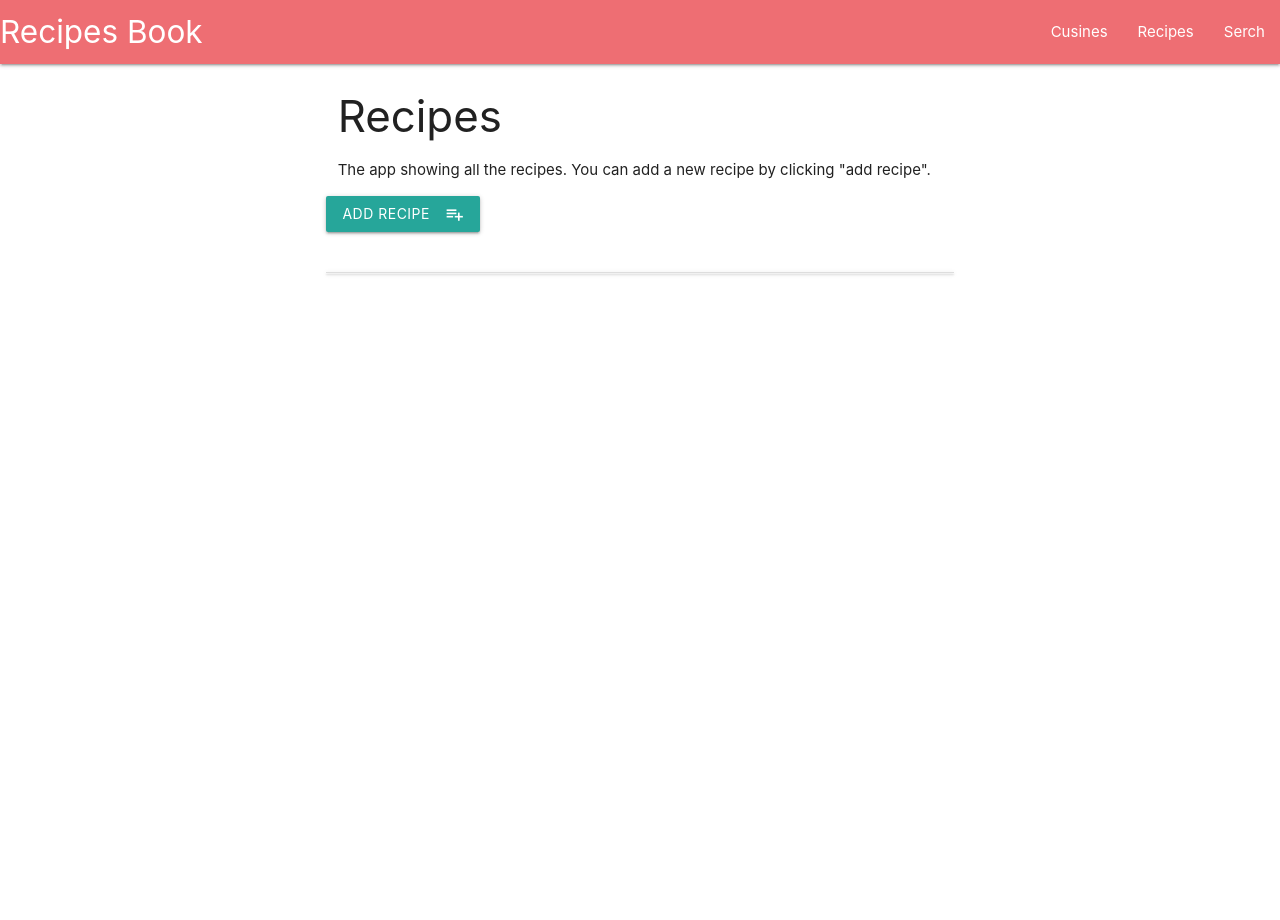
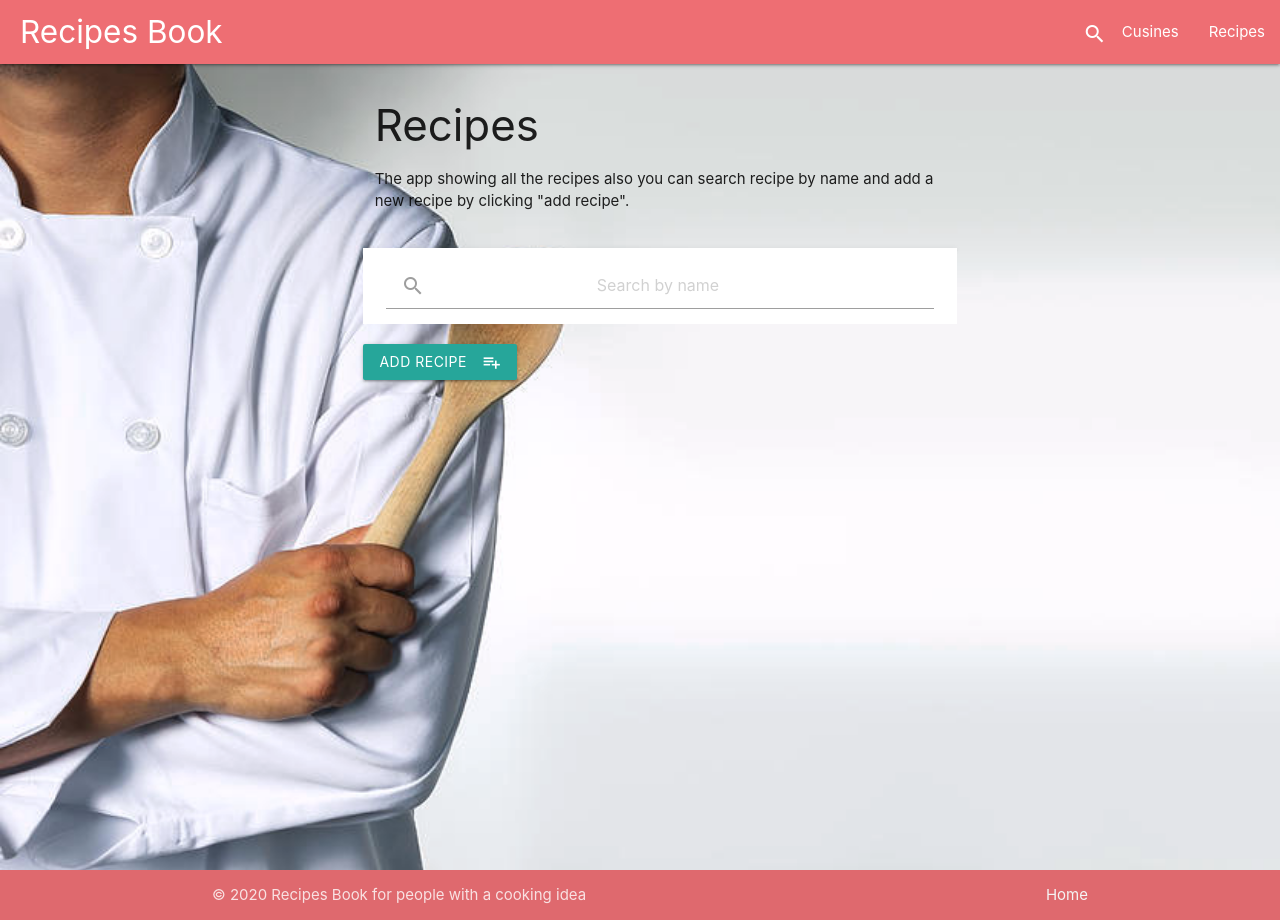
Before and after one commit to Sreniok/Recipe_Ideas, a Flask app: page /get_recipe in a window 1280 px wide. Run offline with Flask 2, Linux system fonts and the light colour scheme; data that the repository does not hold is empty; some libraries are stand-ins or nearby versions.

Commit message:
styling css

```diff
--- a/app.py
+++ b/app.py
@@ -1,6 +1,6 @@
 import os
-from flask import Flask, render_template, redirect, request, url_for
-from flask_pymongo import PyMongo
+from flask import Flask, render_template, redirect, request, url_for, flash
+from flask_pymongo import PyMongo, pymongo
 from bson.objectid import ObjectId
 
 app = Flask(__name__)
@@ -10,14 +10,10 @@ app.config['MONGO_URI'] = 'mongodb+srv://Luca:sreniawski85@myfirstcluster0-3nxsy
 
 mongo = PyMongo(app)
 
-# Get cusine from mongoDB
-@app.route('/')
-@app.route('/get_cuisine')
-def get_cuisine():
-    return render_template("cuisine.html", cuisine=mongo.db.cuisine.find())
-
+db_query = mongo.db.recipe
 
 # Get recipe from MongoDB
+app.route('/')
 @app.route('/get_recipe')
 def get_recipe():
     return render_template("recipes.html", recipe=mongo.db.recipe.find())
@@ -68,10 +64,22 @@ def delete_recipe(recipe_id):
     mongo.db.recipe.remove({'_id': ObjectId(recipe_id)})
     return redirect(url_for('get_recipe'))
 
+# Get cusine from mongoDB
+@app.route('/get_cuisine')
+def get_cuisine():
+    return render_template("cuisine.html", cuisine=mongo.db.cuisine.find())
+
+@app.route('/cusine/<cuisine_id>')
+def cusine(cuisine_id):
+    cuisine=mongo.db.cuisine.find({'_id': ObjectId(cuisine_id)})
+    recipe=mongo.db.recipe.find()
+    return render_template('found_recipes.html',recipe = recipe, cuisine = cuisine)
+
 # User can add cusine
 @app.route('/add_cusine')
 def add_cusine():
     return render_template('add_cusine.html', cuisine=mongo.db.cuisine.find())
+
 # Insert cuisine to MongoDB
 @app.route('/insert_cusine', methods=['POST'])
 def insert_cusine():
@@ -103,10 +111,36 @@ def delete_cuisine(cuisine_id):
     mongo.db.cuisine.remove({'_id': ObjectId(cuisine_id)})
     return redirect(url_for('get_cuisine'))
 
+# Search for recipes will preload options for cuisines
+@app.route('/search_recipe')
+def search_recipe():
+    the_recipe = mongo.db.recipe.find()
+    all_cuisine = mongo.db.cuisine.find()
+    return render_template("search_recipe.html", cuisine=all_cuisine, recipe=the_recipe)
 
+# search recipes
+@app.route('/search_by_name', methods=['GET', 'POST'])
+def search_by_name():
+    search_term = []
+    if request.method == 'POST':
+        search_term = request.form['recipe_name']
+    return render_template('found_recipes.html', recipe=mongo.db.recipe.find_one({'$text': {'$search': search_term }}))
 
+# search cuisines
+@app.route('/search_cuisine/<cuisine_id>')
+def search_cuisine(cuisine_id):
+    recipes = mongo.db.recipe.find.find({'cuisine_name' : cuisine_id})
+    if recipes.count() == 0:
+        return render_template("search_recipe.html")
+    return render_template("found_cuisines.html", recipes=recipes)
 
-
+# search recipes
+@app.route('/search_by_ingredients', methods=['GET', 'POST'])
+def search_by_ingredients():
+    search_term = []
+    if request.method == 'POST':
+        search_term = request.form['ingredients']
+    return render_template('found_ingredients.html', recipe=mongo.db.recipe.find_one({'$text': {'$search': search_term }}))
 
 if __name__ == '__main__':
     app.run(host=os.environ.get('IP'),
--- a/static/css/style.css
+++ b/static/css/style.css
@@ -1,4 +1,16 @@
-.btn_style{
+#search_cont {
+    background-color: white;
+    padding-top: 20px;
+    text-align: center;
+}
+
+#recipe {
+    background-color: white;
+}
+.container {
+    padding-left: 20px;
+}
+.btn_style {
     margin-top: 10px;
     margin: 0 auto !important;
     height: 25px !important;
@@ -6,3 +18,58 @@
     padding: 0 10px !important;
     font-size: 10px !important;
 }
+
+.btn_style_desc {
+    margin-top: 20px;
+    position: absolute;
+    top: 50%;
+}
+
+.wrapper {
+    text-align: center;
+}
+
+body {
+    display: flex;
+    min-height: 100vh;
+    flex-direction: column;
+    background: url(/static/images/cook.jpg);
+    background-size: cover;
+    background-repeat: no-repeat;
+    background-attachment: fixed;
+}
+
+.collapsible-body{
+    background-color: #f7f5f8;
+}
+
+
+main {
+    flex: 1 0 auto;
+}
+
+.page-footer {
+    padding-top: 0px !important;
+}
+
+.serch-base {
+    margin-top: 22px;
+    padding-right: 0px;
+}
+
+.brand-logo {
+    padding-left: 20px !important;
+}
+
+.search-icon {
+    background: rgb(35, 152, 136);
+    color: white;
+}
+
+.sidenav li>a>i {
+    margin: 0 5px 0 0 !important;
+}
+
+#search {
+    padding-left: 0px;
+}
--- a/templates/base.html
+++ b/templates/base.html
@@ -9,31 +9,40 @@
 
 <body>
     <header>
-        <nav>
+        <nav class="col s4">
             <div class="nav-wrapper">
-                <a href="{{url_for('get_cuisine')}}" class="brand-logo">Recipes Book</a>
-                <a href="#" data-target="mobile-demo" class="sidenav-trigger"><i class="material-icons">menu</i></a>
+                <a href="{{url_for('get_recipe')}}" class="brand-logo">Recipes Book</a>
+                <a href="{{url_for('get_recipe')}}" data-target="mobile-demo" class="sidenav-trigger"><i
+                        class="material-icons">menu</i></a>
                 <ul class="right hide-on-med-and-down">
+                    <li><a href="{{url_for('search_recipe')}}" class="material-icons serch-base">search</a></li>
                     <li><a href="{{url_for('get_cuisine')}}">Cusines</a></li>
                     <li><a href="{{url_for('get_recipe')}}">Recipes</a></li>
-                    <li><a href="#">Serch</a></li>
                 </ul>
                 <ul class="sidenav" id="mobile-demo">
-                    <li><a href="{{url_for('get_cuisine')}}">Cusines</a></li>
-                    <li><a href="{{url_for('get_recipe')}}">Recipes</a></li>
-                    <li><a href="#">Serch</a></li>
+                    <li><a href="{{url_for('get_cuisine')}}">Cusines<i class="material-icons">flag</i></a></li>
+                    <li><a href="{{url_for('get_recipe')}}">Recipes<i class="material-icons">subject</i></a></li>
+                    <li><a href="{{url_for('search_recipe')}}">Search<i class="material-icons">search</i></a></li>
                 </ul>
             </div>
         </nav>
         </div>
         </nav>
     </header>
-
-
-    <div class="container">
-        {% block content %}
-        {% endblock %}
-    </div>
+    <main>
+        <div class="container">
+            {% block content %}
+            {% endblock %}
+        </div>
+    </main>
+    <footer class="page-footer">
+        <div class="footer-copyright">
+            <div class="container">
+                © 2020 Recipes Book for people with a cooking idea
+                <a class="grey-text text-lighten-4 right" href="{{url_for('get_cuisine')}}">Home</a>
+            </div>
+        </div>
+    </footer>
     <script src="https://cdnjs.cloudflare.com/ajax/libs/jquery/3.4.1/jquery.min.js"></script>
     <script src="https://cdnjs.cloudflare.com/ajax/libs/materialize/1.0.0/js/materialize.min.js"></script>
     <script type="text/javascript">
--- a/templates/cuisine.html
+++ b/templates/cuisine.html
@@ -4,7 +4,7 @@
 
     <div class="row">
         <div class="col s12">
-            <h3>Recipes</h3>
+            <h3>Cuisine</h3>
             <div class="introduction">
                 <p>The application shows all cuisines along with the description after collapsing. You can also add new
                     cuisine by clicking "ADD CUISINE".</p>
@@ -22,7 +22,7 @@
         {% for cuisine in cuisine %}
         <li>
             <div class="collapsible-header"><i class="material-icons">expand_more</i>
-                <a href="{{ url_for('get_recipe')}}"><strong>{{cuisine.cuisine_name}}</strong></a>
+                <a href="{{ url_for('get_recipe', cuisine_id= cuisine._id)}}"><strong>{{cuisine.cuisine_name}}</strong></a>
             </div>
             <div class="collapsible-body">
                 <span>{{cuisine.cuisine_description}}</span>
--- a/templates/recipe_description.html
+++ b/templates/recipe_description.html
@@ -30,13 +30,13 @@
         <h5>Method</h5>
         <div class="col s12">{{recip.method}}</div>
     </div>
-    <div class="row id=buttons">
+    <div class="row wrapper">
         <div class="col s6">
-            <a href="{{url_for('edit_recipe', recipe_id = recip._id)}}" class="waves-effect waves-light btn btn_small blue">Edit Recipe
+            <a href="{{url_for('edit_recipe', recipe_id = recip._id)}}" class="waves-effect waves-light btn btn_small btn_style_desc blue">Edit Recipe
                 <i class="material-icons right">edit</i></a>
         </div>
         <div class="col s6">
-            <a href="{{url_for('delete_recipe', recipe_id = recip._id)}}" class="waves-effect waves-light btn btn_small red">Delete Recipe
+            <a href="{{url_for('delete_recipe', recipe_id = recip._id)}}" class="waves-effect waves-light btn btn_small btn_style_desc red">Delete Recipe
                 <i class="material-icons right">delete_forever</i>
             </a>
         </div>
--- a/templates/recipes.html
+++ b/templates/recipes.html
@@ -1,37 +1,44 @@
 {% extends 'base.html' %}
 {% block content %}
 <div class="container">
-
     <div class="row">
         <div class="col s12">
             <h3>Recipes</h3>
             <div class="introduction">
-                <p>The app showing all the recipes. You can add a new recipe by clicking "add recipe". </p>
+                <p>The app showing all the recipes also you can search recipe by name and add a new recipe by clicking
+                    "add recipe". </p>
             </div>
-            <div class="row">
-                <a href="{{url_for('add_recipe')}}" class="waves-effect waves-light btn btn_small">Add Recipe
-                    <i class="material-icons right">playlist_add</i>
-                </a>
-            </div>
-
         </div>
     </div>
 
+    <div class="row">
+        <div class="col s12" id="recipe">
+            <form action="{{url_for('search_by_name')}}" method="POST" class="col s12">
+                <div class="input-field">
+                    <input placeholder="Search by name" name="recipe_name" type="search" style="text-align: center;">
+                    <label class="label-icon" for="search"><i class="material-icons"
+                            style="padding-top: 11px;">search</i></label>
+                    <i class="material-icons">close</i>
+                </div>
+            </form>
+        </div>
         <ul class="collapsible">
             {% for recip in recipe %}
             <li>
                 <div class="collapsible-header"><i class="material-icons">expand_more</i>
-                <a href="{{ url_for('recipe_description', recipe_id=recip._id)}}"><strong>{{recip.recipe_name}}</strong></a>
-
+                    <a
+                        href="{{ url_for('recipe_description', recipe_id=recip._id)}}"><strong>{{recip.recipe_name}}</strong></a>
                 </div>
                 <div class="collapsible-body"><span>
                         <p>Add by: <strong>{{recip.user_name}}</strong></p>
                         <p>{{recip.recipe_description}}</p>
                     </span>
                     <div class=" button-cusine">
-                    <a href="{{url_for('edit_recipe', recipe_id = recip._id)}}" class="waves-effect waves-light btn btn_small btn_style blue">Edit Recipe
+                        <a href="{{url_for('edit_recipe', recipe_id = recip._id)}}"
+                            class="waves-effect waves-light btn btn_small btn_style blue">Edit Recipe
                             <i class="material-icons right">edit</i></a>
-                        <a href="{{url_for('delete_recipe', recipe_id = recip._id)}}" class="waves-effect waves-light btn btn_small btn_style red">Delete Recipe
+                        <a href="{{url_for('delete_recipe', recipe_id = recip._id)}}"
+                            class="waves-effect waves-light btn btn_small btn_style red">Delete Recipe
                             <i class="material-icons right">delete_forever</i>
                         </a>
                     </div>
@@ -39,4 +46,11 @@
             {% endfor %}
         </ul>
     </div>
+    <div class="col s12">
+        <a href="{{url_for('add_recipe')}}" class="waves-effect waves-light btn btn_small"
+            style="margin-bottom: 15px;">Add Recipe
+            <i class="material-icons right">playlist_add</i>
+        </a>
+    </div>
+</div>
 {% endblock %}
```
Also changed, not shown: templates/found_cuisines.html (added, +44 -0 lines), templates/found_ingredients.html (added, +40 -0 lines), templates/found_recipes.html (added, +40 -0 lines), templates/search_recipe.html (added, +56 -0 lines), static/images/cook.jpg (added). Lines whose indentation alone changed are shown as unchanged.
